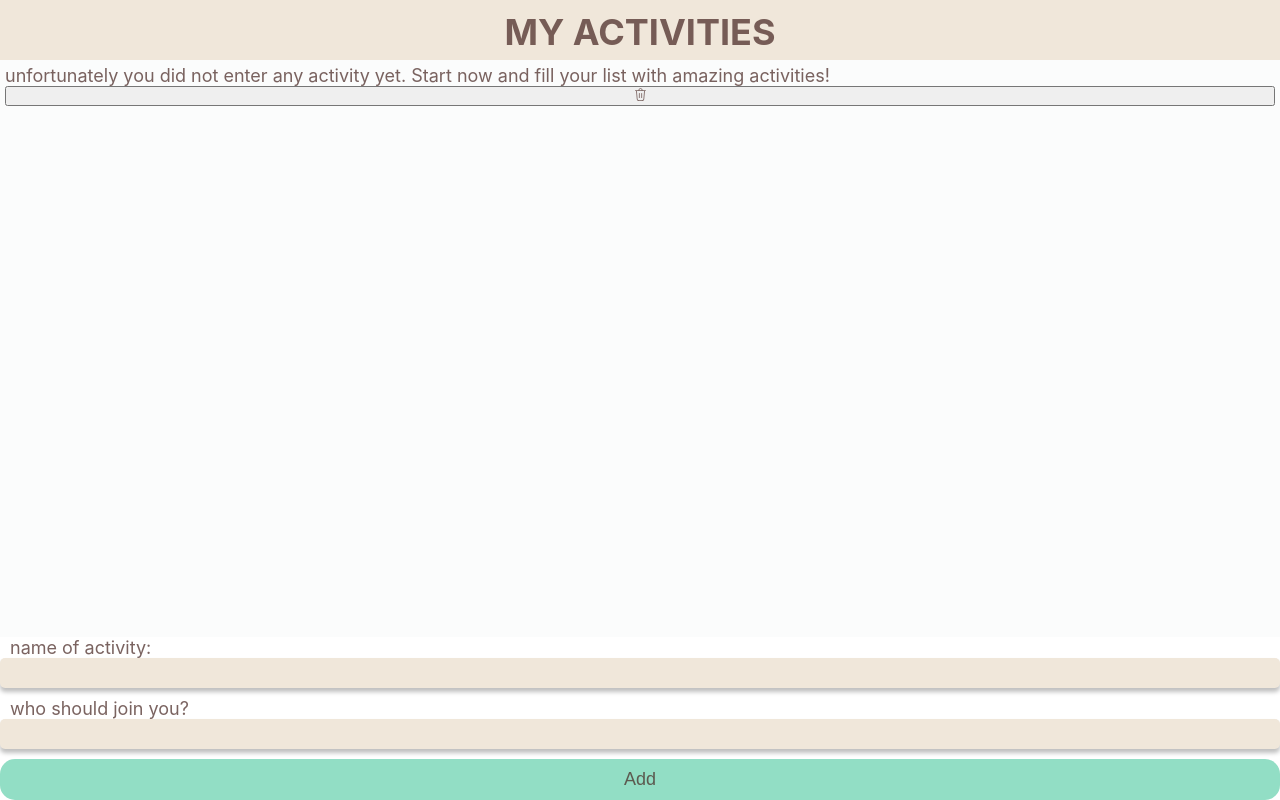
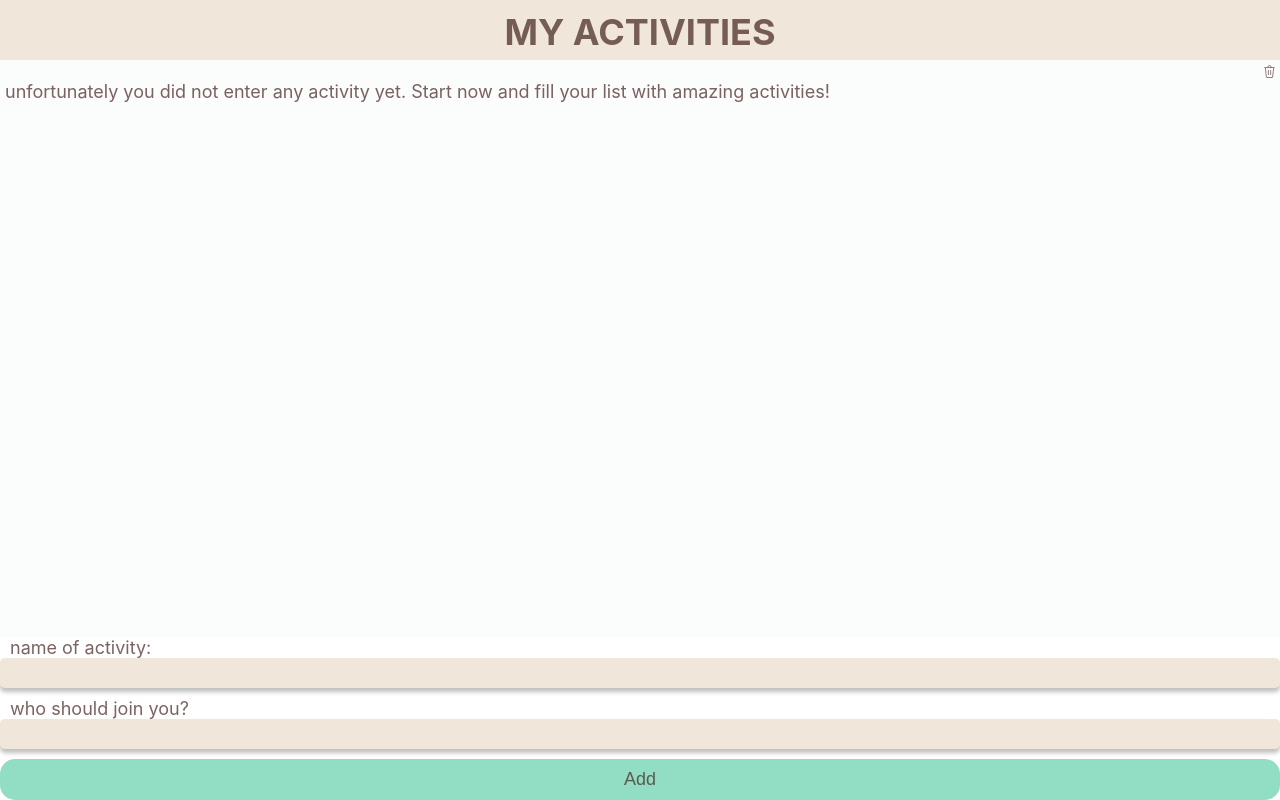
Before and after one commit to JelenadlS/capstone-project, a React (Create React App) app: page / in a window 1280 px wide. Built offline with nearby package versions, Linux system fonts and the light colour scheme.

Commit message:
Create delete button

```diff
--- a/src/components/Card.js
+++ b/src/components/Card.js
@@ -5,22 +5,26 @@ export default function Card({ activity, friend, emptytext, errorMessage }) {
   return (
     <WrapperCard>
       <p>
-        <strong>{activity}</strong>
+        <strong>
+          {activity}
+          {errorMessage}
+        </strong>
       </p>
-      <p>{friend}</p>
-      {emptytext}
-      <strong>{errorMessage}</strong>
-      <button>
+      <DeleteButton>
         <img src={deleteicon} alt="delete" />
-      </button>
+      </DeleteButton>
+      <p>
+        {friend}
+        {emptytext}
+      </p>
     </WrapperCard>
   );
 }
 
 const WrapperCard = styled.section`
-  display: flex;
-  flex-flow: column;
-  flex: 1;
+  display: grid;
+  grid-template-columns: auto auto;
+  grid-template-rows: auto auto;
   color: rgba(71, 39, 35, 0.72);
   overflow: hidden;
 
@@ -30,3 +34,9 @@ const WrapperCard = styled.section`
     white-space: nowrap;
   }
 `;
+
+const DeleteButton = styled.button`
+  justify-self: end;
+  border: none;
+  background: transparent;
+`;
```
